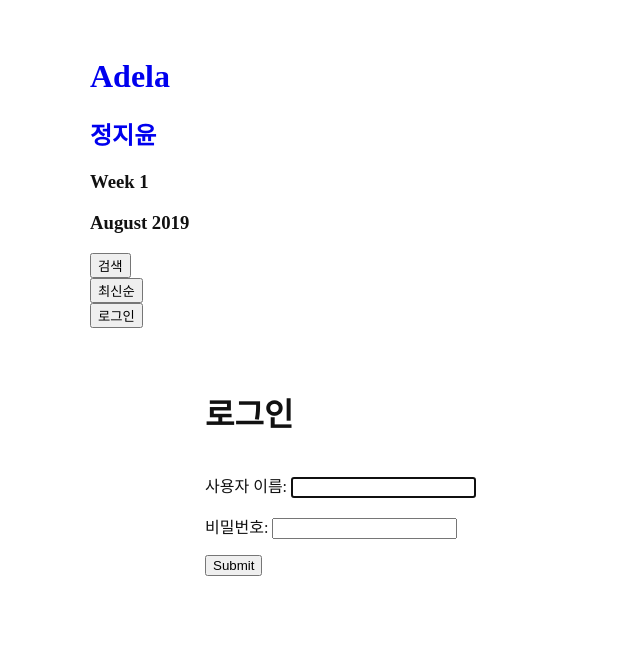
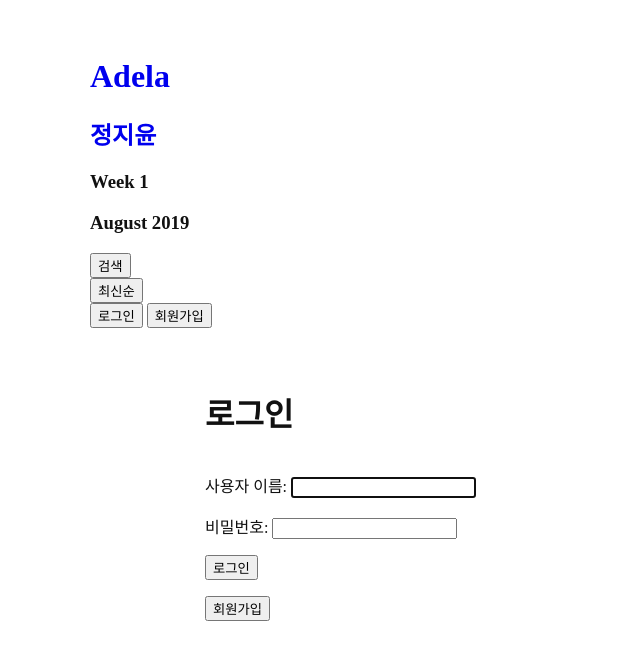
Before and after one commit to love-adela/bohemianbinary-blog, a Django app: page /login/ in a window 1280 px wide. Shown: the top 660 px of the page, without its empty margins (0-640 px from the left). Run offline with Django 3.2, Linux system fonts and the light colour scheme.

Commit message:
조금 더 알아보기 쉬운 button으로 html tag 편집

```diff
--- a/accounts/templates/accounts/login.html
+++ b/accounts/templates/accounts/login.html
@@ -5,6 +5,7 @@
 <form method="POST">
     {% csrf_token %}
     {{ login_form.as_p }}
-    <input type="submit" value="Submit"/>
+    <button type="submit">로그인</button>
 </form>
+<a href="{% url 'signup' %}"><button>회원가입</button></a>
 {% endblock %}
--- a/accounts/templates/accounts/signup.html
+++ b/accounts/templates/accounts/signup.html
@@ -5,6 +5,6 @@
 <form method="POST">
     {% csrf_token %}
     {{ signup_form.as_p }}
-    <input type="submit" name="Submit"/>
+    <input type="submit" value="회원가입">
 </form>
 {% endblock %}
--- a/blog/templates/blog/base.html
+++ b/blog/templates/blog/base.html
@@ -39,6 +39,7 @@
                             <p>Signed in as {{ user.username }}<a href="{% url 'logout' %}"><button>Log out</button></a></p>
                         {% else %}
                             <a href="{% url 'login' %}"><button>로그인</button></a>
+                            <a href="{% url 'signup' %}"><button>회원가입</button></a>
                         {% endif %}
                     </li>
                     <li class="header-profile">
```
